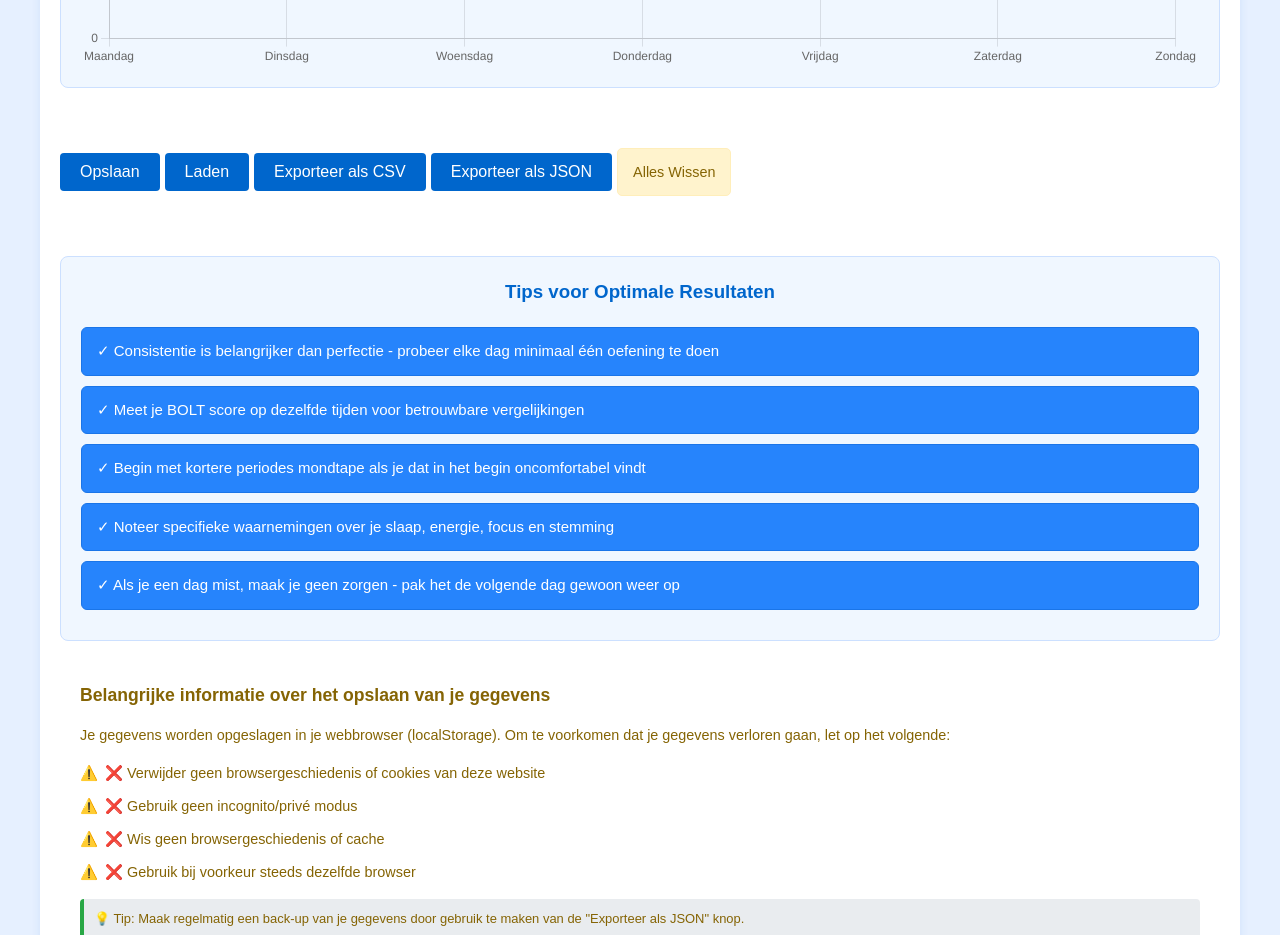
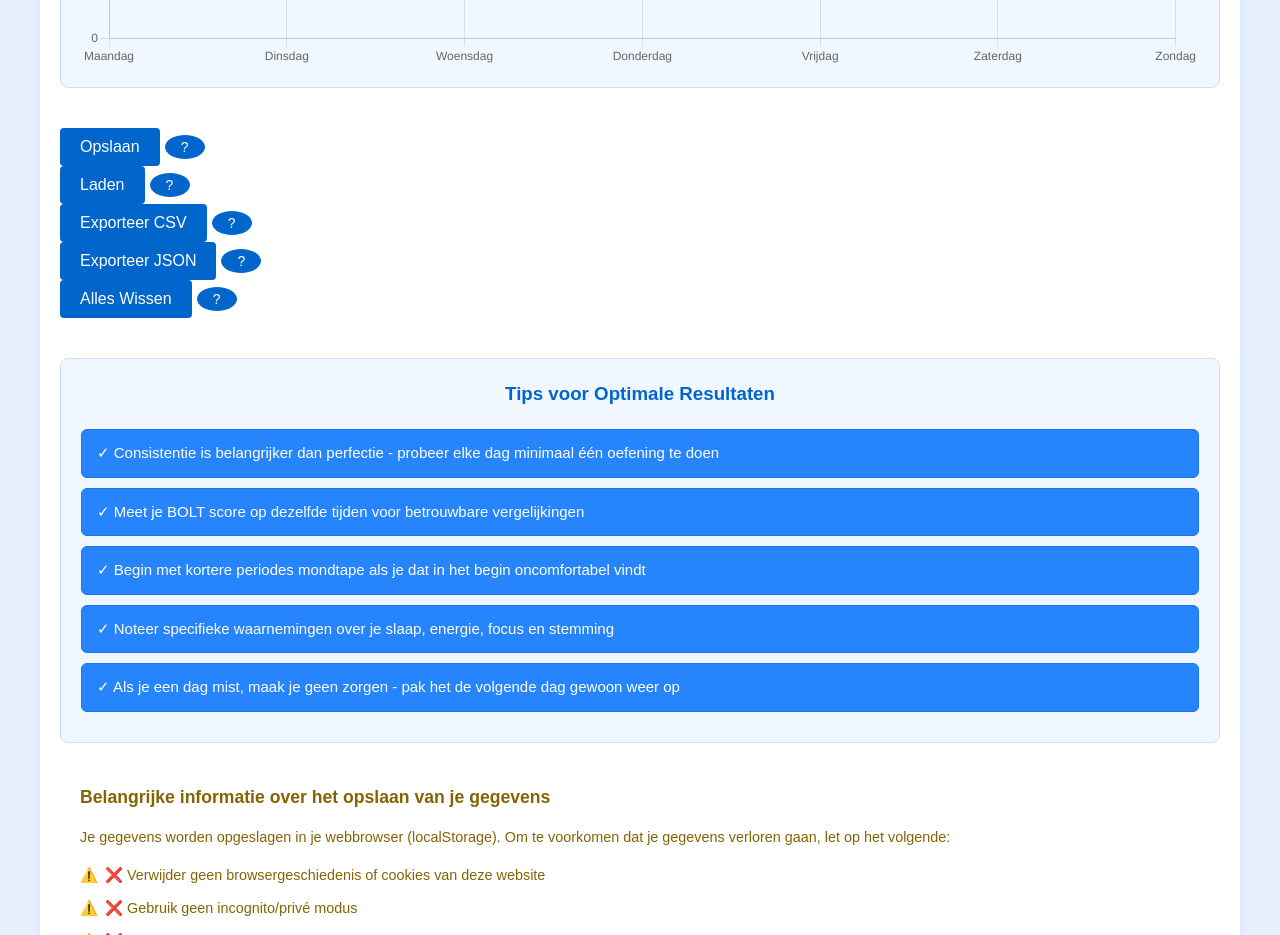
Before and after one commit to amstigter/kumbhaka-ademtracker, a plain HTML site: page index.html in a window 1280 px wide. Shown: the part 2360-3295 px from the top of the page. Drawn offline with nearby package versions, Linux system fonts and the light colour scheme.

Commit message:
Update index.html

```diff
--- a/index.html
+++ b/index.html
@@ -163,11 +163,24 @@
 
         <div class="button-container">
             <div class="button-group">
-                <button id="saveButton">Opslaan</button>
-                <button id="loadButton">Laden</button>
-                <button id="exportCSV">Exporteer als CSV</button>
-                <button id="exportJSON">Exporteer als JSON</button>
-                <button id="clearAll" class="warning">Alles Wissen</button>
+                <button onclick="saveData()">Opslaan</button>
+                <button class="info-icon" title="Slaat alle ingevulde gegevens op voor de geselecteerde week">?</button>
+            </div>
+            <div class="button-group">
+                <button onclick="loadData()">Laden</button>
+                <button class="info-icon" title="Laadt opgeslagen gegevens voor de geselecteerde week">?</button>
+            </div>
+            <div class="button-group">
+                <button onclick="exportToCSV()">Exporteer CSV</button>
+                <button class="info-icon" title="Download alle gegevens als CSV bestand, handig voor gebruik in Excel">?</button>
+            </div>
+            <div class="button-group">
+                <button onclick="exportToJSON()">Exporteer JSON</button>
+                <button class="info-icon" title="Download alle gegevens als JSON bestand, handig voor backup">?</button>
+            </div>
+            <div class="button-group">
+                <button onclick="clearAllData()" class="warning-button">Alles Wissen</button>
+                <button class="info-icon" title="Wist alle opgeslagen gegevens. Let op: dit kan niet ongedaan worden gemaakt!">?</button>
             </div>
         </div>
 
```
